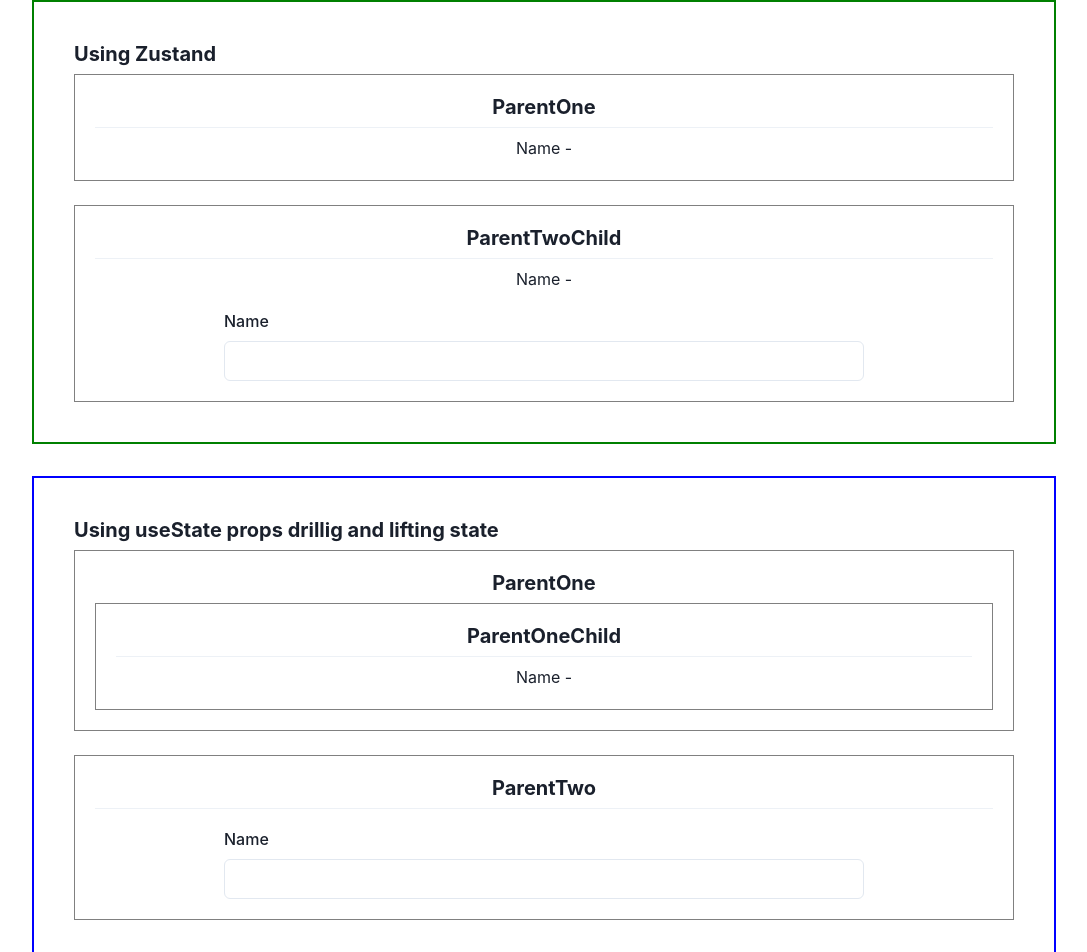
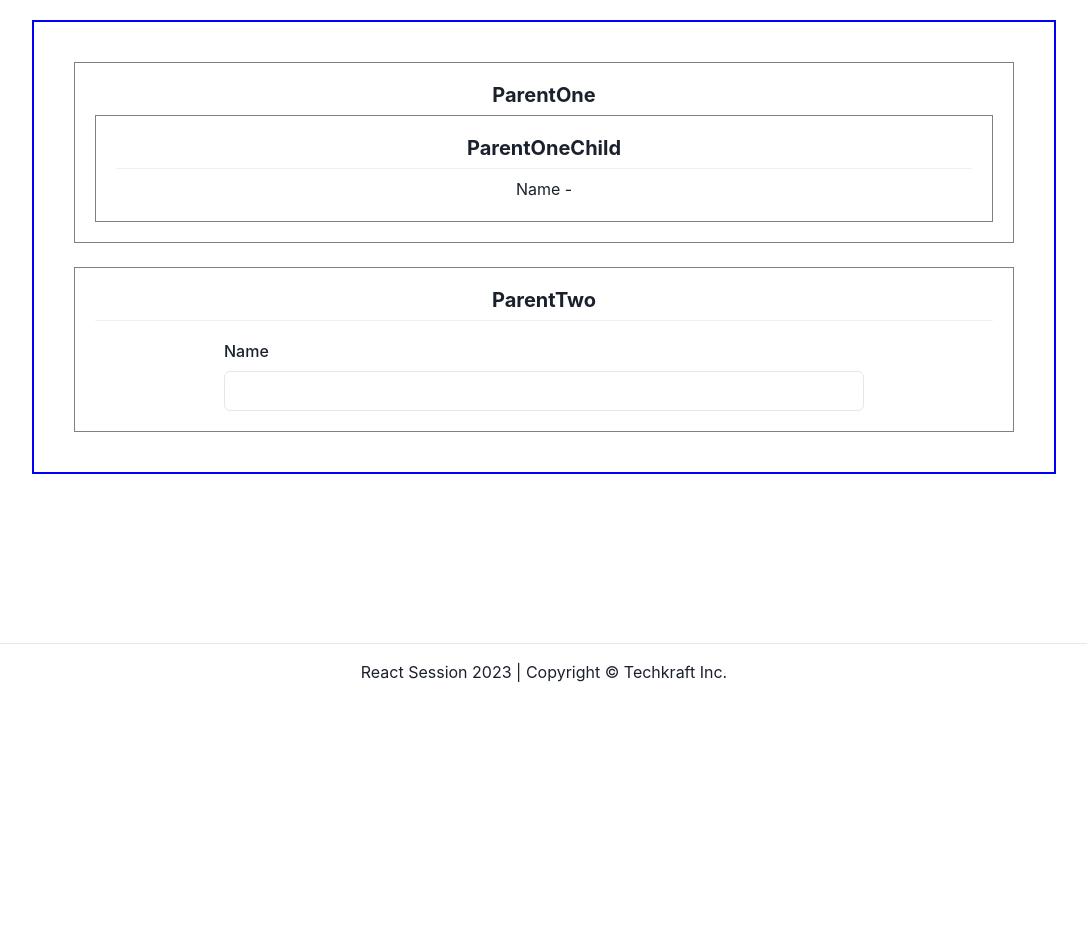
Before and after one commit to sabin149/react-session, a React (Vite) app: page / in a window 1280 px wide. Shown: the part 100-1052 px from the top of the page, without its empty margins (96-1183 px from the left). After the commit the page ends 800 px from the top, so only its background shows below. Built offline with nearby package versions, Linux system fonts and the light colour scheme.

Commit message:
home code changed

```diff
--- a/src/pages/home/Home.tsx
+++ b/src/pages/home/Home.tsx
@@ -1,8 +1,6 @@
 import { Box, Container, Heading, VStack } from '@chakra-ui/react';
-import ParentThree from 'components/home/ParentThree';
 import ParentTwo from 'components/home/ParentTwo';
 import ParentOne from 'components/home/ParentOne';
-import ParentTwoChild from 'components/home/ParentTwoChild';
 import { useState } from 'react';
 
 const Home = () => {
@@ -18,27 +16,10 @@ const Home = () => {
           maxW={'5xl'}
           sx={{
             p: 10,
-            border: '2px solid green'
-          }}
-        >
-          <Heading as='h4' size='md' mb={2}>
-            Using Zustand
-          </Heading>
-          <ParentThree />
-          <br />
-          <ParentTwoChild />
-        </Container>
-        <Container
-          maxW={'5xl'}
-          sx={{
-            p: 10,
             border: '2px solid blue',
             my: 5
           }}
         >
-          <Heading as='h4' size='md' mb={2}>
-            Using useState props drillig and lifting state
-          </Heading>
           <ParentOne name={name} />
           <br />
           <ParentTwo changeName={handleNameChange} />
```
